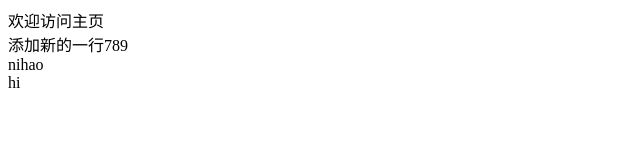
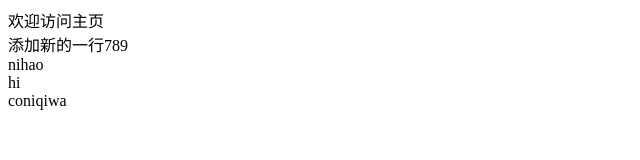
Before and after one commit to byte0/mydemo, a plain HTML site: page index.html in a window 1280 px wide. Shown: the full height of the page, 0-640 px from the left. Drawn offline with Linux system fonts and the light colour scheme.

Commit message:
添加日语问候

```diff
--- a/index.html
+++ b/index.html
@@ -9,5 +9,6 @@
   <div>添加新的一行789</div>
   <div>nihao</div>
   <div>hi</div>
+  <div>coniqiwa</div>
 </body>
 </html>
```
